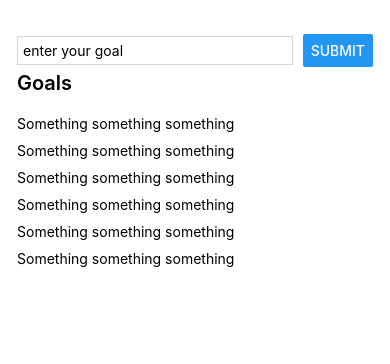
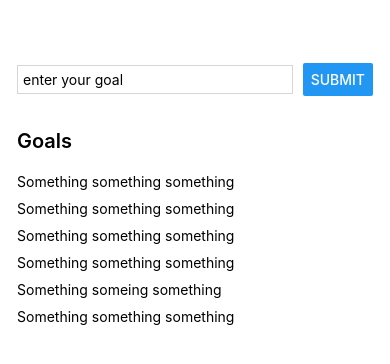
Before and after one commit to FortunateOmonuwa/Goal-Tracker, a React Native app: screen / in a window 390 px wide. Shown: the top 364 px of the page. Built offline with nearby package versions, Linux system fonts and the light colour scheme.

Commit message:
add flex

```diff
--- a/App.js
+++ b/App.js
@@ -19,7 +19,7 @@ export default function App() {
 
 const styles = StyleSheet.create({
   container: {
-    //flex: 1,
+    flex: 4,
 
     backgroundColor: "#fff",
 
@@ -28,7 +28,8 @@ const styles = StyleSheet.create({
     paddingHorizontal: 17,
 
     //alignItems: "center",
-    justifyContent: "center",
+    justifyContent: "space-around",
+    alignItems: "flex-start",
   },
 
   inputContainer: {
@@ -38,9 +39,9 @@ const styles = StyleSheet.create({
     width: "100%",
     paddingBottom: "3%",
     gap: 10,
-    flex: 0,
+    flex: 0.3,
   },
   goals: {
-    flex: 1,
+    flex: 3.7,
   },
 });
--- a/custom/GoalItems.jsx
+++ b/custom/GoalItems.jsx
@@ -1,10 +1,9 @@
 import { Text, View } from "react-native";
 //import CheckBox from "@react-native-community/";
 
-import React, { useState } from "react";
+//import React, { useState } from "react";
 const Items = () => {
-  const [date, setDate] = useState(new Date());
-  return <View>{/* <CheckBox /> */}</View>;
+  return <View></View>;
 };
 
 export default Items;
--- a/custom/Goals.jsx
+++ b/custom/Goals.jsx
@@ -1,5 +1,5 @@
 import { View, Text, StyleSheet } from "react-native";
-import Items from "./GoalItems";
+//import Items from "./GoalItems";
 const Goals = () => {
   return (
     <View style={styles.container}>
@@ -9,10 +9,9 @@ const Goals = () => {
         <Text>Something something something</Text>
         <Text>Something something something</Text>
         <Text>Something something something</Text>
-        <Text>Something something something</Text>
+        <Text>Something someing something</Text>
         <Text>Something something something</Text>
       </View>
-      <Items />
     </View>
   );
 };
@@ -22,14 +21,13 @@ const styles = StyleSheet.create({
     fontSize: 20,
     fontWeight: "600",
   },
-
-  Items: {
-    gap: 10,
-  },
   container: {
     gap: 20,
     paddingVertical: 10,
   },
+  Items: {
+    gap: 10,
+  },
 });
 
 export default Goals;
```
